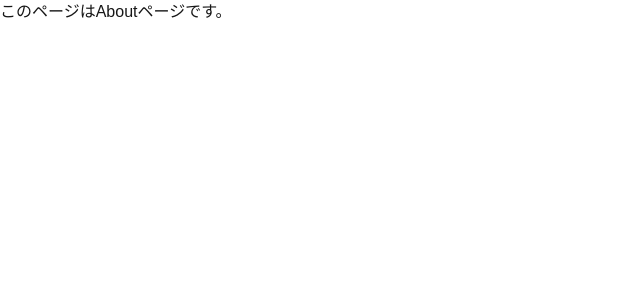
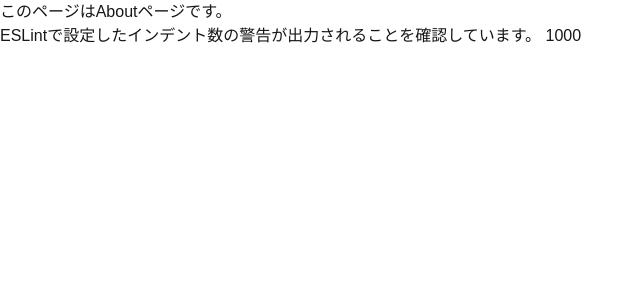
Before and after one commit to takeuchima0/nextjs_authjs_demo, a Next.js app: page /about in a window 1280 px wide. Shown: the top 300 px of the page, without its empty margins (0-643 px from the left). Built offline with nearby package versions, Linux system fonts and the light colour scheme.

Commit message:
eslint: rules for indent-size warn

```diff
--- a/app/about/page.tsx
+++ b/app/about/page.tsx
@@ -1,10 +1,13 @@
 import React from 'react'
 
 const AboutPage = () => {
-  console.log("[INFO] About");
+
+    const indentWarningCheck = 1000;
+
   return (
     <div>
       このページはAboutページです。
+      <p>ESLintで設定したインデント数の警告が出力されることを確認しています。  {indentWarningCheck}</p>
     </div>
   )
 }
--- a/package.json
+++ b/package.json
@@ -6,7 +6,7 @@
     "dev": "next dev",
     "build": "next build",
     "start": "next start",
-    "lint": "next lint --dir ./app --dir ./features/ ext .js,.jsx,.ts,.tsx --no-cache"
+    "lint": "next lint --dir ./app --dir ./features/ ext .js,.jsx,.ts,.tsx"
   },
   "dependencies": {
     "react": "19.0.0-rc-69d4b800-20241021",
```
Also changed, not shown: .eslintrc.json.
